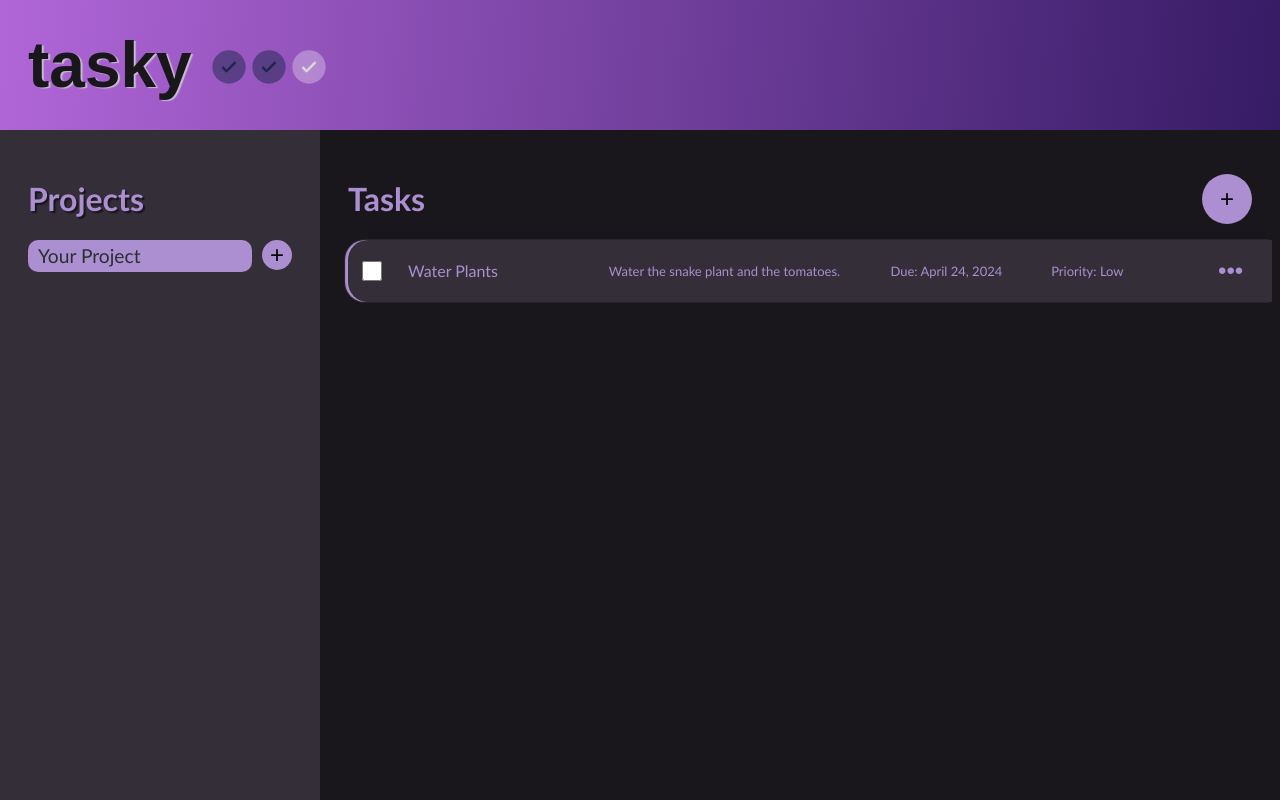
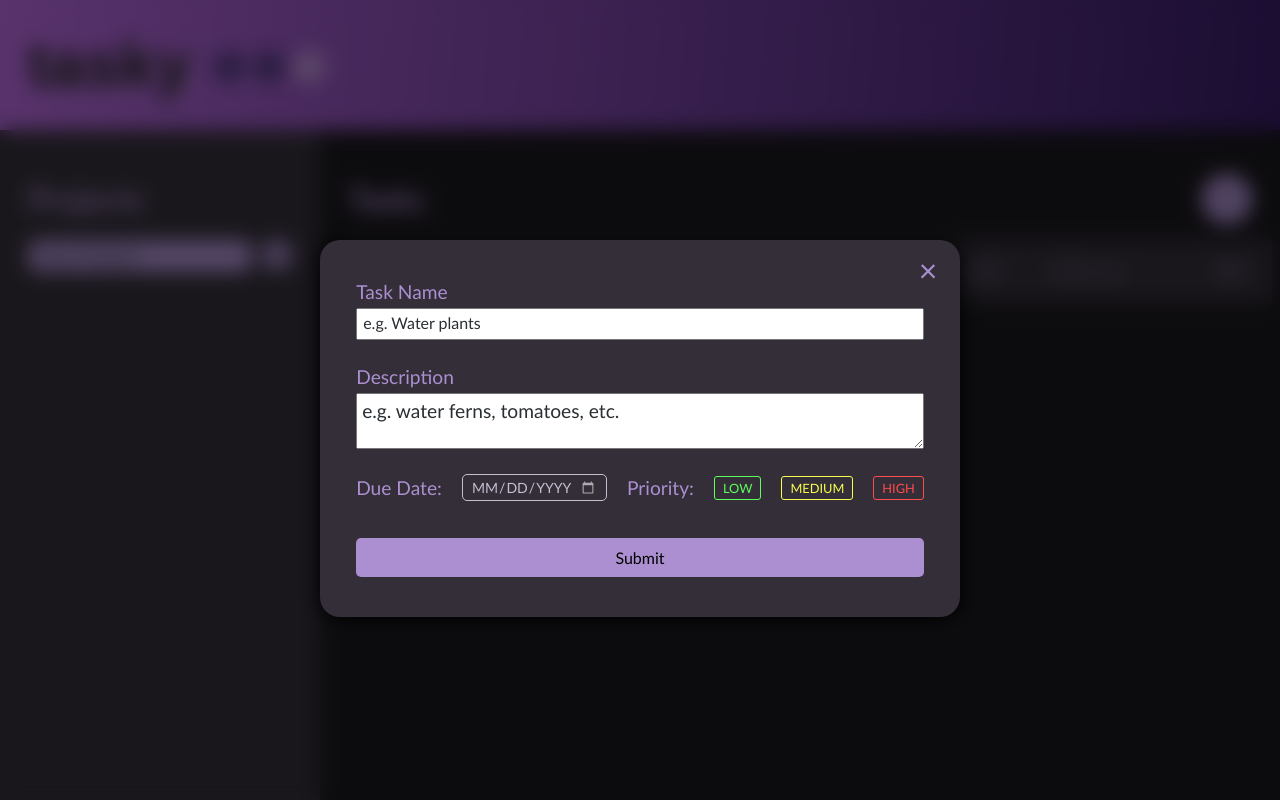
Before and after one commit to katiegd/todo, a plain HTML site: page index.html in a window 1280 px wide. Shown: the top 800 px of the page. Drawn offline with Linux system fonts and the light colour scheme; a web font is replaced by a local one.

Commit message:
Priority button functionality and styling for task input module.

```diff
--- a/tasks.css
+++ b/tasks.css
@@ -98,12 +98,15 @@
 }
 
 .modal-content {
+  position: relative;
   display: flex;
+  flex-direction: column;
   flex-wrap: wrap;
   justify-content: center;
+  align-items: center;
   background-color: var(--medium-purple);
   margin: 30vh auto;
-  padding: 40px;
+  padding: 40px 0px;
   border: none;
   width: 50%;
   border-radius: 20px;
@@ -111,10 +114,13 @@
 }
 
 .close {
+  position: absolute;
+  top: 0.3rem;
+  right: 1.1rem;
   text-align: right;
   color: var(--light-purple);
-  font-size: 1.5rem;
-  font-weight: bold;
+  font-size: 2rem;
+  padding: 5px;
 }
 
 .close:hover,
@@ -143,7 +149,6 @@ textarea {
 }
 
 form {
-  width: 90%;
   font-size: 1.2rem;
   display: grid;
   gap: 5px;
@@ -163,8 +168,9 @@ form {
   gap: 20px;
 }
 
-#priority-low {
+.priority-low {
   font-size: 0.8rem;
+  font-weight: 500;
   text-transform: uppercase;
   color: hsl(120, 100%, 68%);
   border: 1px solid hsl(120, 100%, 68%);
@@ -173,8 +179,15 @@ form {
   transition: background-color 0.3s ease-in-out;
 }
 
-#priority-med {
+.low-active {
+  color: var(--medium-purple);
+  background-color: hsl(120, 100%, 68%);
+}
+
+.priority-med {
   font-size: 0.8rem;
+  font-weight: 500;
+
   text-transform: uppercase;
   color: hsl(62, 99%, 65%);
   border: 1px solid hsl(62, 99%, 65%);
@@ -183,8 +196,14 @@ form {
   transition: background-color 0.3s ease-in-out;
 }
 
-#priority-high {
+.med-active {
+  color: var(--medium-purple);
+  background-color: hsl(62, 99%, 65%);
+}
+
+.priority-high {
   font-size: 0.8rem;
+  font-weight: 500;
   text-transform: uppercase;
   color: hsl(0, 100%, 65%);
   border: 1px solid hsl(0, 100%, 65%);
@@ -193,7 +212,12 @@ form {
   transition: background-color 0.3s ease-in-out;
 }
 
-#priority-low:hover {
+.high-active {
+  color: var(--medium-purple);
+  background-color: hsl(0, 100%, 65%);
+}
+
+.priority-low:hover {
   color: var(--darkest-purple);
   background-color: hsl(120, 100%, 68%);
   border: 1px solid hsl(120, 100%, 68%);
@@ -202,11 +226,7 @@ form {
   cursor: pointer;
 }
 
-input[type="radio"]:checked + label {
-  background-color: hsl(120, 100%, 68%);
-}
-
-#priority-med:hover {
+.priority-med:hover {
   color: var(--darkest-purple);
   background-color: hsl(62, 99%, 65%);
   border: 1px solid hsl(62, 99%, 65%);
@@ -215,7 +235,7 @@ input[type="radio"]:checked + label {
   cursor: pointer;
 }
 
-#priority-high:hover {
+.priority-high:hover {
   color: var(--darkest-purple);
   background-color: hsl(0, 100%, 65%);
   border: 1px solid hsl(0, 100%, 65%);
@@ -232,15 +252,26 @@ input[type="radio"] {
 
 input[type="date"] {
   padding: 0.2rem 0.5rem;
-  border: 1px solid #d4d4d4;
+  border: 1px solid var(--lightest-purple);
   border-radius: 5px;
-  color: #d4d4d4;
+  color: var(--lightest-purple);
   background-color: transparent;
   font-size: 0.88rem;
   text-transform: uppercase;
   font-family: Seravek, "Gill Sans Nova", Ubuntu, Calibri, "DejaVu Sans",
     source-sans-pro, sans-serif;
   font-weight: 300;
+}
+
+input[type="date"]::-webkit-calendar-picker-indicator {
+  cursor: pointer;
+  margin-right: 1px;
+  opacity: 0.6;
+  filter: invert(1);
+}
+
+input[type="date"]::-webkit-calendar-picker-indicator:hover {
+  opacity: 1;
 }
 
 #task-submit {
--- a/tasks.js
+++ b/tasks.js
@@ -14,8 +14,12 @@ export class TaskList {
     const modal = document.querySelector("#task-modal");
     const modalBtn = document.querySelector("#add-task");
     const closeBtn = document.querySelector(".close");
+    const submitTaskBtn = document.querySelector("#task-submit");
+    const priorityLowBtn = document.querySelector(".priority-low");
+    const priorityMedBtn = document.querySelector(".priority-med");
+    const priorityHighBtn = document.querySelector(".priority-high");
 
-    modal.style.display = "none";
+    modal.style.display = "block";
 
     modalBtn.addEventListener("click", () => {
       modal.style.display = "block";
@@ -34,6 +38,24 @@ export class TaskList {
     submitTaskBtn.addEventListener("click", () => {
       // appendTaskToTaskList();
       modal.style.display = "none";
+    });
+
+    priorityLowBtn.addEventListener("click", () => {
+      priorityLowBtn.classList.toggle("low-active");
+      priorityMedBtn.classList.remove("med-active");
+      priorityHighBtn.classList.remove("high-active");
+    });
+
+    priorityMedBtn.addEventListener("click", () => {
+      priorityMedBtn.classList.toggle("med-active");
+      priorityLowBtn.classList.remove("low-active");
+      priorityHighBtn.classList.remove("high-active");
+    });
+
+    priorityHighBtn.addEventListener("click", () => {
+      priorityHighBtn.classList.toggle("high-active");
+      priorityLowBtn.classList.remove("low-active");
+      priorityMedBtn.classList.remove("med-active");
     });
   }
 
@@ -57,7 +79,7 @@ export class TaskList {
 
     const closeBtn = document.createElement("span");
     closeBtn.setAttribute("class", "close");
-    closeBtn.textContent = "Close";
+    closeBtn.textContent = "×";
 
     const titleLabel = document.createElement("label");
     titleLabel.setAttribute("for", "title");
@@ -101,7 +123,7 @@ export class TaskList {
     priorityLabel.textContent = "Priority:";
 
     const priorityLowLabel = document.createElement("label");
-    priorityLowLabel.setAttribute("id", "priority-low");
+    priorityLowLabel.setAttribute("class", "priority-low");
     priorityLowLabel.textContent = "Low";
 
     const priorityLowBtn = document.createElement("input");
@@ -110,7 +132,7 @@ export class TaskList {
     priorityLowBtn.setAttribute("required", true);
 
     const priorityMedLabel = document.createElement("label");
-    priorityMedLabel.setAttribute("id", "priority-med");
+    priorityMedLabel.setAttribute("class", "priority-med");
     priorityMedLabel.textContent = "Medium";
 
     const priorityMedBtn = document.createElement("input");
@@ -119,7 +141,7 @@ export class TaskList {
     priorityMedBtn.setAttribute("required", true);
 
     const priorityHighLabel = document.createElement("label");
-    priorityHighLabel.setAttribute("id", "priority-high");
+    priorityHighLabel.setAttribute("class", "priority-high");
     priorityHighLabel.textContent = "High";
 
     const priorityHighBtn = document.createElement("input");
@@ -145,7 +167,6 @@ export class TaskList {
     datePriorityDiv.appendChild(dateDiv);
     datePriorityDiv.appendChild(priorityDiv);
 
-    taskForm.appendChild(closeBtn);
     taskForm.appendChild(titleLabel);
     taskForm.appendChild(titleInput);
     taskForm.appendChild(descriptionLabel);
@@ -153,6 +174,7 @@ export class TaskList {
     taskForm.appendChild(datePriorityDiv);
     taskForm.appendChild(submitTaskBtn);
 
+    taskDiv.appendChild(closeBtn);
     taskDiv.appendChild(taskForm);
     taskModal.appendChild(taskDiv);
     document.body.appendChild(taskModal);
```
